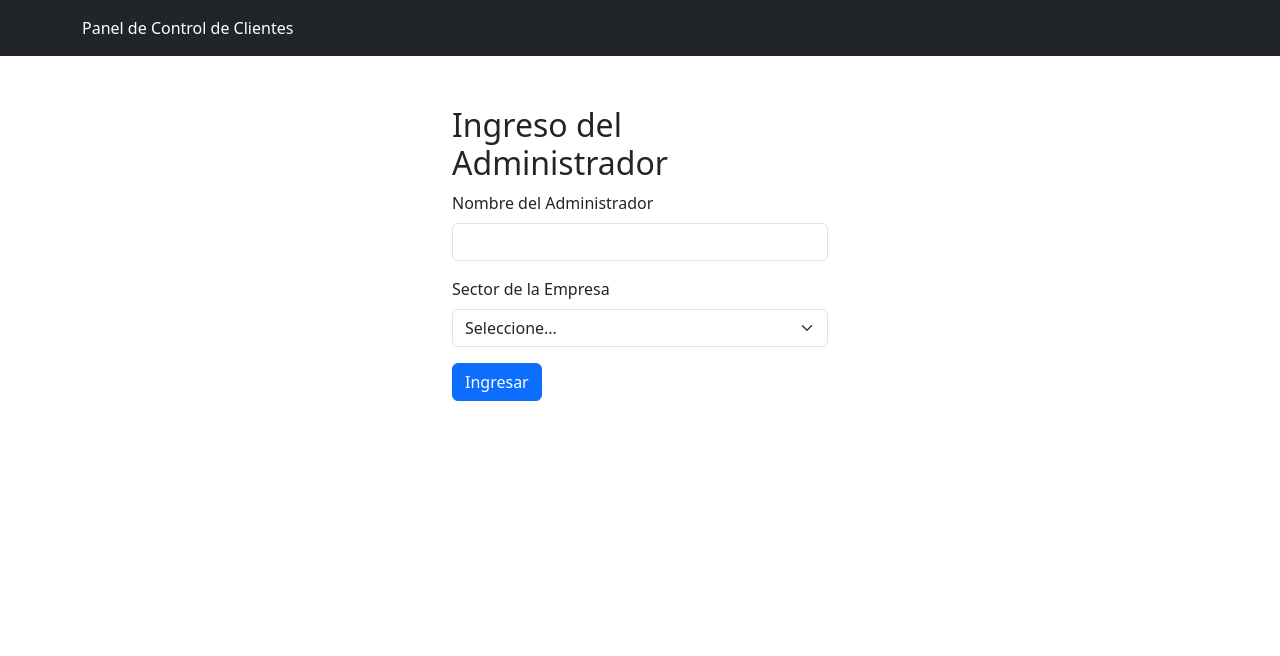
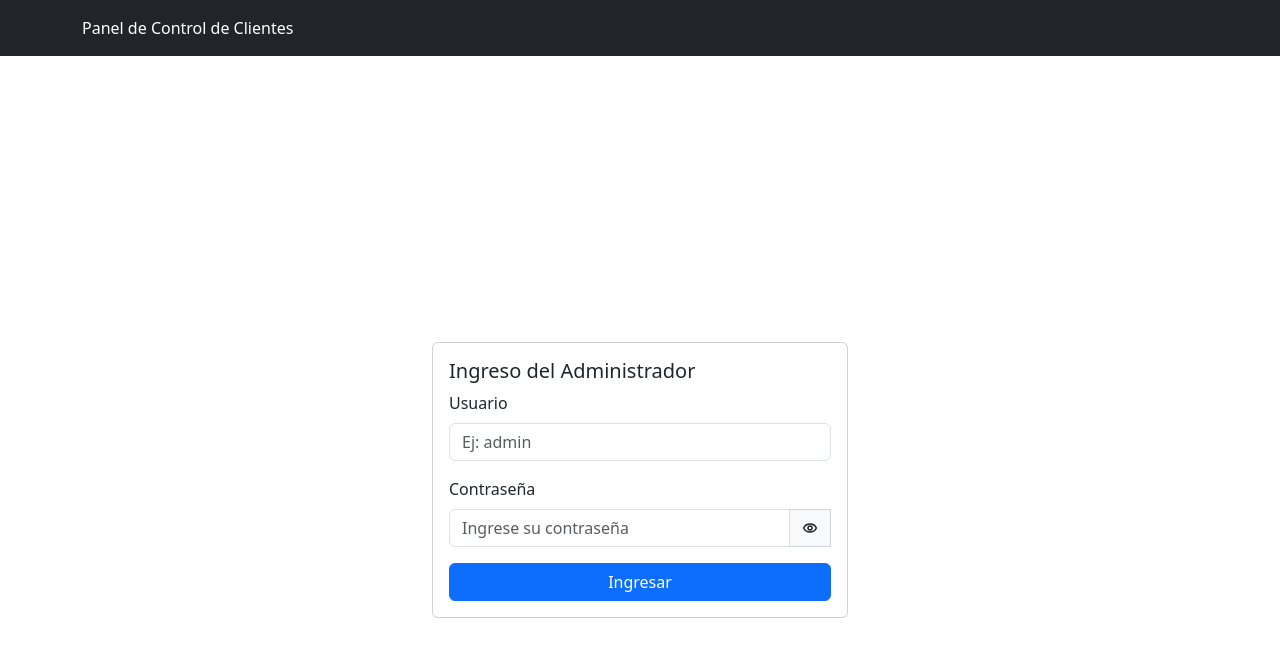
Before and after one commit to valenan/pv_tp_final_grupo2, a React (Vite) app: page /login in a window 1280 px wide. Shown: the top 656 px of the page. Built offline with nearby package versions, Linux system fonts and the light colour scheme.

Commit message:
Correcion de validaciones en el login Colque Aragon+

```diff
--- a/src/views/Login.jsx
+++ b/src/views/Login.jsx
@@ -1,61 +1,108 @@
-import { useState, useContext } from 'react';
+import { useState } from 'react';
 import { useNavigate } from 'react-router-dom';
-import { Form, Button, Container } from 'react-bootstrap';
-import { AdminContext } from '../context/AdminContext';
+import { Container, Card, Form, Button, InputGroup } from 'react-bootstrap';
+import useAuth from '../hooks/useAuth';
 
-function Login() {
-
-    const { login } = useContext(AdminContext);
+const Login = () => {
+  const { login } = useAuth();
   const navigate = useNavigate();
 
-    const [nombre, setNombre] = useState('');
-    const [sector, setSector] = useState('');
-    const [error, setError] = useState('');
+  const [usuario, setUsuario] = useState('');
+  const [password, setPassword] = useState('');
+  const [mostrarPassword, setMostrarPassword] = useState(false);
+  const [errores, setErrores] = useState({});
 
   const handleSubmit = (e) => {
     e.preventDefault();
 
-        if (nombre.trim() === '' || sector === '') {
-            setError('Debe completar el nombre y el sector.');
+    const nuevosErrores = {};
+
+    if (usuario.trim() === '') {
+      nuevosErrores.usuario = 'Debe completar el usuario.';
+    }
+    if (password.trim() === '') {
+      nuevosErrores.password = 'Debe completar la contraseña.';
+    }
+
+    if (Object.keys(nuevosErrores).length > 0) {
+      setErrores(nuevosErrores);
       return;
     }
 
-        login({ nombre, sector });
+    login({ usuario, password });
     navigate('/clientes');
   };
 
   return (
-        <Container style={{ maxWidth: '400px', marginTop: '50px' }}>
-            <h2>Ingreso del Administrador</h2>
-
-            {error && <p style={{ color: 'red' }}>{error}</p>}
+    <Container className="d-flex justify-content-center align-items-center min-vh-100">
+      <Card style={{ width: '26rem' }}>
+        <Card.Body>
+          <Card.Title>Ingreso del Administrador</Card.Title>
 
           <Form onSubmit={handleSubmit}>
             <Form.Group className="mb-3">
-                    <Form.Label>Nombre del Administrador</Form.Label>
+              <Form.Label>Usuario</Form.Label>
               <Form.Control
                 type="text"
-                        value={nombre}
-                        onChange={(e) => setNombre(e.target.value)}
+                value={usuario}
+                onChange={(e) => {
+                  setUsuario(e.target.value);
+                  setErrores((prev) => ({ ...prev, usuario: undefined }));
+                }}
+                placeholder="Ej: admin"
+                isInvalid={!!errores.usuario}
               />
+              <Form.Control.Feedback type="invalid">
+                {errores.usuario}
+              </Form.Control.Feedback>
             </Form.Group>
 
             <Form.Group className="mb-3">
-                    <Form.Label>Sector de la Empresa</Form.Label>
-                    <Form.Select
-                        value={sector}
-                        onChange={(e) => setSector(e.target.value)}
+              <Form.Label>Contraseña</Form.Label>
+              <InputGroup>
+                <Form.Control
+                  type={mostrarPassword ? 'text' : 'password'}
+                  value={password}
+                  onChange={(e) => {
+                    setPassword(e.target.value);
+                    setErrores((prev) => ({ ...prev, password: undefined }));
+                  }}
+                  placeholder="Ingrese su contraseña"
+                  isInvalid={!!errores.password}
+                />
+                <InputGroup.Text
+                  as="button"
+                  type="button"
+                  onClick={() => setMostrarPassword((prev) => !prev)}
+                  tabIndex={-1}
+                  style={{ cursor: 'pointer', borderColor: '#ced4da', backgroundColor: '#f8f9fa' }}
                 >
-                        <option value="">Seleccione...</option>
-                        <option value="Soporte">Soporte</option>
-                        <option value="Gerencia">Gerencia</option>
-                    </Form.Select>
+                  {mostrarPassword ? (
+                    <svg xmlns="http://www.w3.org/2000/svg" width="16" height="16" fill="currentColor" viewBox="0 0 16 16">
+                      <path d="M16 8s-3-5.5-8-5.5S0 8 0 8s3 5.5 8 5.5S16 8 16 8Z"/>
+                      <path d="M8 5.5a2.5 2.5 0 1 0 0 5 2.5 2.5 0 0 0 0-5Z" fill="#fff"/>
+                    </svg>
+                  ) : (
+                    <svg xmlns="http://www.w3.org/2000/svg" width="16" height="16" fill="none" stroke="currentColor" strokeWidth="1.5" viewBox="0 0 16 16">
+                      <path d="M1.668 8S3.333 4 8 4s6.332 4 6.332 4-1.665 4-6.332 4S1.668 8 1.668 8Z"/>
+                      <path d="M8 10a2 2 0 1 0 0-4 2 2 0 0 0 0 4Z"/>
+                    </svg>
+                  )}
+                </InputGroup.Text>
+                <Form.Control.Feedback type="invalid">
+                  {errores.password}
+                </Form.Control.Feedback>
+              </InputGroup>
             </Form.Group>
 
-                <Button type="submit">Ingresar</Button>
+            <Button type="submit" variant="primary" className="w-100">
+              Ingresar
+            </Button>
           </Form>
+        </Card.Body>
+      </Card>
     </Container>
   );
-}
+};
 
 export default Login;
```
Lines whose indentation alone changed are shown as unchanged.
